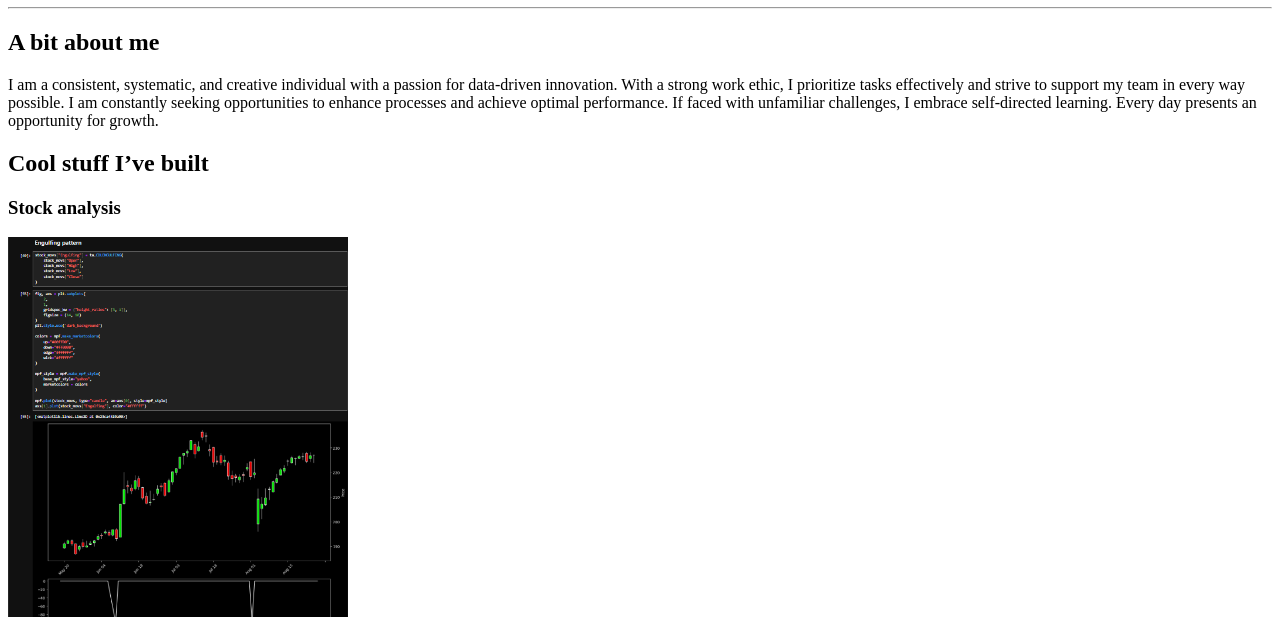
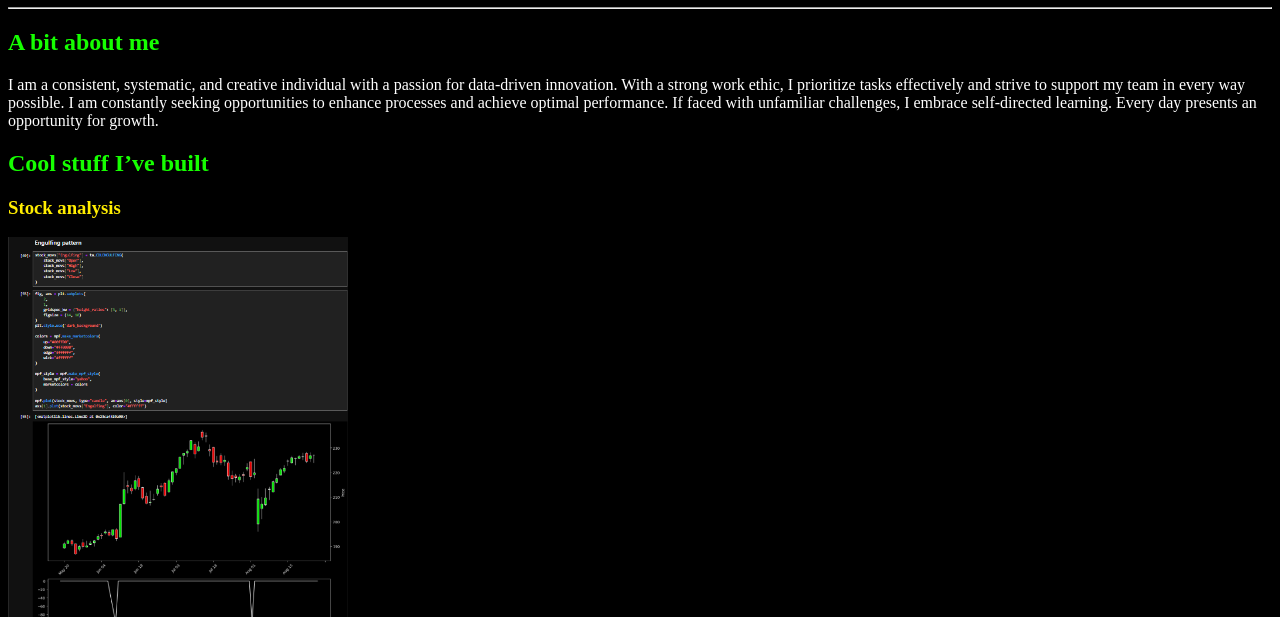
Before and after one commit to Josarl22/portfolio, a plain HTML site: page index.html in a window 1280 px wide. Shown: the part 73-690 px from the top of the page. Drawn offline with Linux system fonts and the light colour scheme.

Commit message:
Add files via upload

```diff
--- a/style.css
+++ b/style.css
@@ -1,17 +1,23 @@
 /*
 Pallete Colors
-#000000 -> rgb(0, 0, 0)
-#0F6292 -> rgb(15, 98, 146)
-#16FF00 -> rgb(22, 255, 0)
-#FFED00 -> rgb(255, 237, 0)
+#000000 -> rgb(0, 0, 0) -> Black
+#0F6292 -> rgb(15, 98, 146) -> Blue
+#16FF00 -> rgb(22, 255, 0) -> Neon Green
+#FFED00 -> rgb(255, 237, 0) -> Yellow
+#FFFFFF -> rgb(255, 255, 255) -> white
 */
 html{
-    background-color: white;
+    background-color: #000000;
 }
 h1{
     color: #0F6292;
 }
 h2{
-
+    color: #16FF00;
 }
-h3
+h3{
+    color: #FFED00;
+}
+p{
+    color: #FFFFFF;
+}
```
